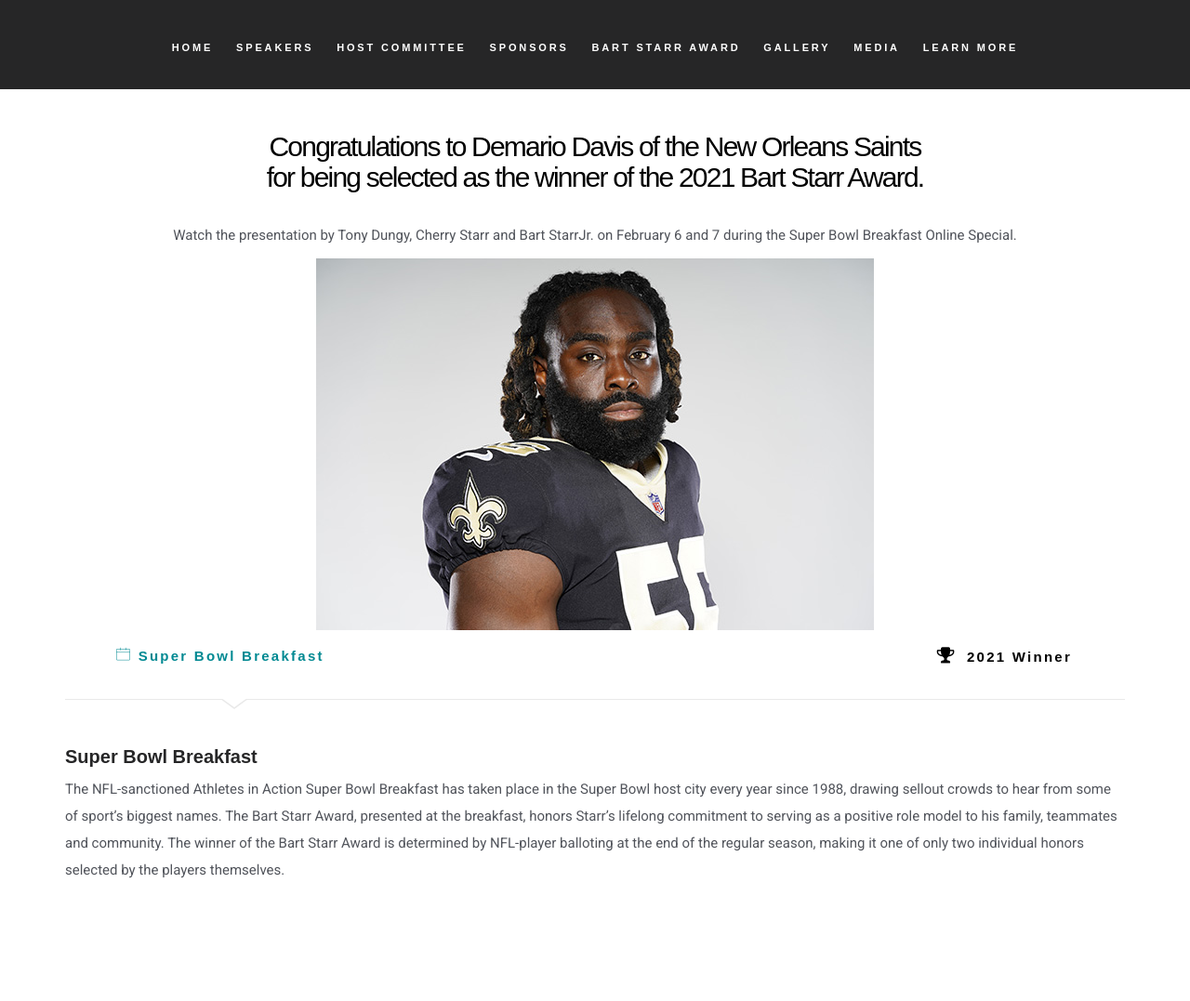
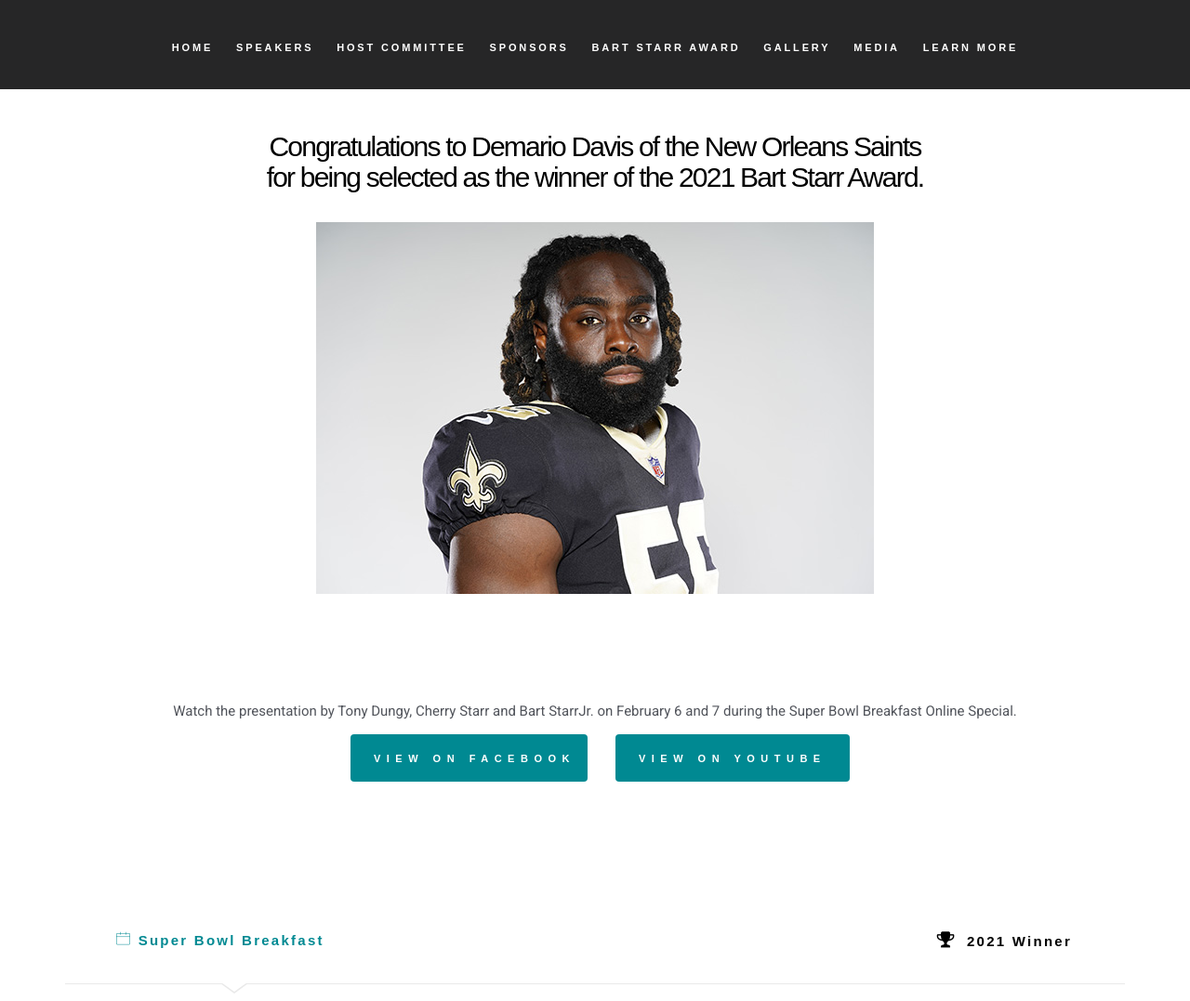
Before and after one commit to AIAUSA/Superbowl, a Jekyll site: the page built from index.md, in a window 1280 px wide, cut to the strip 904-1981 px from the top of the page. Shown: the whole strip at 93% size. Built offline with Jekyll 4.4.1, drawn with Linux system fonts in a browser that asks for light colours; some web fonts are replaced.

Commit message:
links to videos on social media

```diff
--- a/_includes/blocks/block-about.html
+++ b/_includes/blocks/block-about.html
@@ -18,8 +18,17 @@
 
         <div class="bart-star-award-current-winner">
             <h2>Congratulations to Demario Davis of the New Orleans Saints<br>for being selected as the winner of the 2021 Bart Starr Award.</h2>
+            <img src="/uploads/demario-davis-headshot.jpg" alt="Demario Davis" title="2021 Bart Star Award Winner - Demario Davis"/>
+        </div>
+
+        <div class="row" id="watch-presentation">
             <p>Watch the presentation by Tony Dungy, Cherry Starr and Bart StarrJr. on February 6 and 7 during the Super Bowl Breakfast Online Special.</p>
-            <img src="/uploads/demario-davis-headshot.jpg" alt="Demario Davis" title="2021 Bart Star Award Winner - Demario Davis"/>
+            <div class="col-sm-3 col-sm-offset-3">
+                <a href="https://www.facebook.com/athletesinaction/videos/408019103825748" class="btn btn-md" target="_blank">View on Facebook</a>
+            </div>
+            <div class="col-sm-3 mobile-margin-top">
+                <a href="https://www.youtube.com/watch?v=1yIxP-7-CaU&t=1713s" class="btn btn-md" target="_blank">View on YouTube</a>
+            </div>
         </div>
 
         <div class="tabs-wrapper tabs-horizontal">
--- a/assets/css/aia.css
+++ b/assets/css/aia.css
@@ -159,3 +159,7 @@
   font-weight: bold;
   display: block;
 }
+
+#watch-presentation {
+  margin: 7em 0 10em;
+}
```
